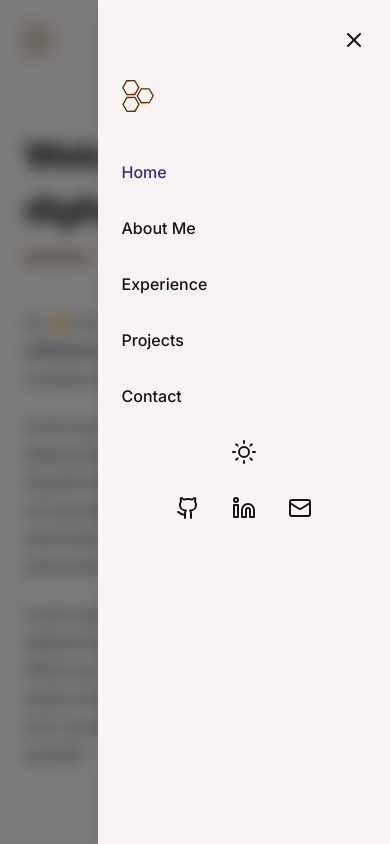
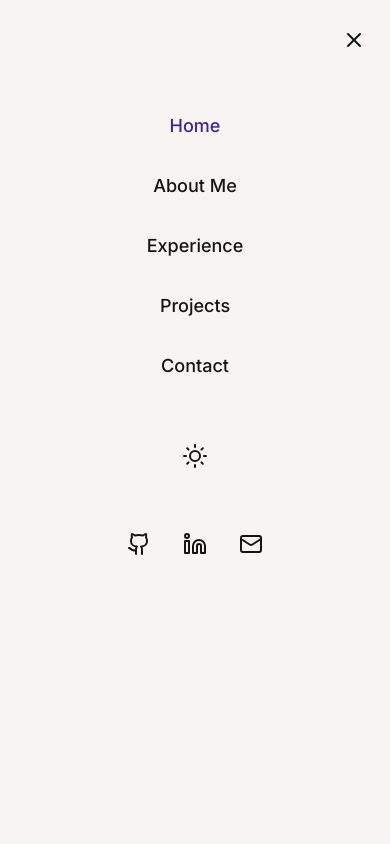
Before and after one commit to corbinmurray/corbinmurray-dev, a Next.js app: page / in a window 390 px wide. Both pictures are taken after a click on the icon 354 px from the left and 40 px from the top of the page. Shown: the top 844 px of the page. Built offline with nearby package versions, Linux system fonts and the light colour scheme.

Commit message:
Fix mobile nav

```diff
--- a/components/navbar.tsx
+++ b/components/navbar.tsx
@@ -152,13 +152,13 @@ export default function Navbar({ className }: { className?: string }) {
 
 						{/* Sliding Mobile Menu */}
 						<motion.div
-							className="fixed top-0 right-0 h-full w-3/4 bg-background shadow-lg z-50 px-6 flex flex-col items-start pt-20"
+							className="fixed top-0 right-0 h-full w-full bg-background shadow-lg z-50 px-6 flex flex-col items-start pt-20"
 							variants={mobileNavMenuContainerAnimationVariants}
 							initial="hidden"
 							animate="visible"
 							exit="hidden">
 							{/* Brand */}
-							<div className="text-xl font-bold text-primary mb-4">
+							{/* <div className="text-xl font-bold text-primary mb-4">
 								<svg fill="currentColor" viewBox="0 0 40.029 40.029" className="text-primary w-8">
 									<g>
 										<g>
@@ -175,11 +175,13 @@ export default function Navbar({ className }: { className?: string }) {
 										<g id="SvgjsG1031"></g>
 									</g>
 								</svg>
-							</div>
+							</div> */}
 
-							<div className="flex flex-col items-start gap-8 w-full">
+							<div className="flex flex-col items-start gap-16 w-full">
 								{/* Nav links */}
-								<NavLinks pathname={pathname} onClick={closeMenu} orientation="vertical" className="mt-8 gap-8"/>
+								<div className="flex justify-center w-full">
+									<NavLinks pathname={pathname} onClick={closeMenu} orientation="vertical" className="mt-8 gap-8 items-center text-lg" />
+								</div>
 
 								{/* Theme toggle */}
 								<div className="flex justify-center w-full">
```
